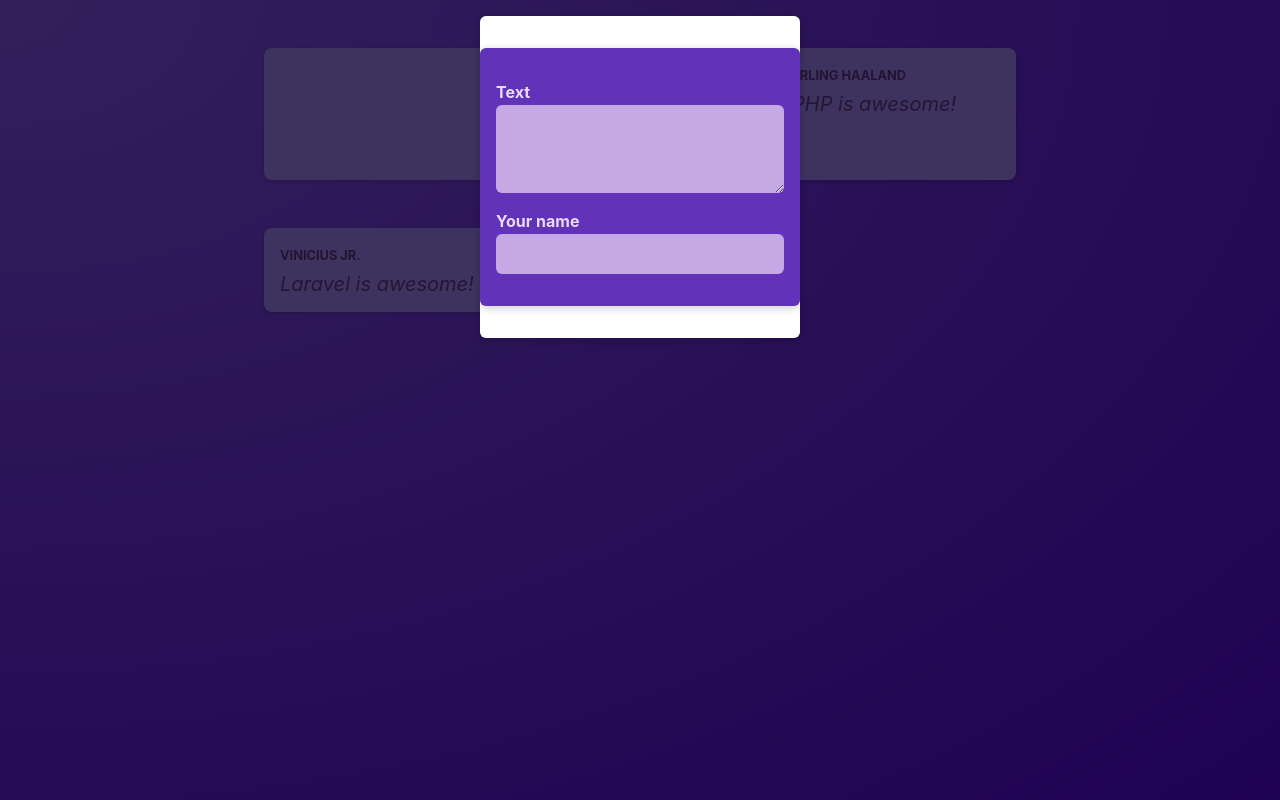
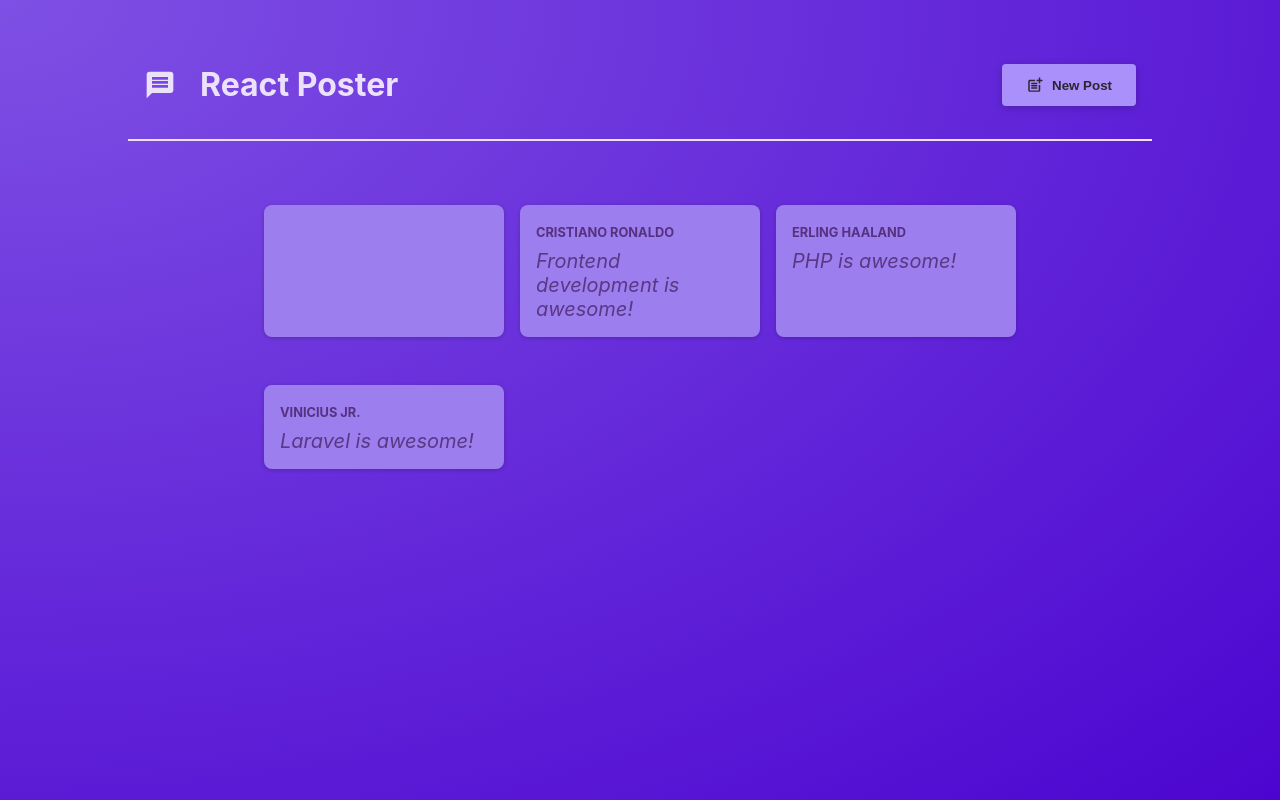
Before and after one commit to aryanataandi/react-poster, a React (Vite) app: page / in a window 1280 px wide. Built offline with nearby package versions, Linux system fonts and the light colour scheme.

Commit message:
feat: add header component

```diff
--- a/src/App.jsx
+++ b/src/App.jsx
@@ -1,10 +1,29 @@
+import { useState } from "react";
+
 import PostList from "./components/PostList";
+import MainHeader from "./components/MainHeader";
 
 function App() {
+  const [modalIsVisible, setModalIsVisible] = useState(false);
+
+  const showModalHandler = () => {
+    setModalIsVisible(true);
+  };
+
+  const hideModalHandler = () => {
+    setModalIsVisible(false);
+  };
+
   return (
-    <main>
-      <PostList />
-    </main>
+    <>
+      <MainHeader onCreatePost={showModalHandler}/>
+      <main>
+        <PostList
+          modalVisibility={modalIsVisible}
+          onStopPosting={hideModalHandler}
+        />
+      </main>
+    </>
   );
 }
 
--- /dev/null
+++ b/src/components/MainHeader.jsx
@@ -0,0 +1,22 @@
+import { MdPostAdd, MdMessage } from 'react-icons/md';
+
+import classes from './MainHeader.module.css';
+
+function MainHeader({ onCreatePost }) {
+  return (
+    <header className={classes.header}>
+      <h1 className={classes.logo}>
+        <MdMessage />
+        React Poster
+      </h1>
+      <p>
+        <button className={classes.button} onClick={onCreatePost}>
+          <MdPostAdd size={18} />
+          New Post
+        </button>
+      </p>
+    </header>
+  );
+}
+
+export default MainHeader;
--- /dev/null
+++ b/src/components/MainHeader.module.css
@@ -0,0 +1,36 @@
+.header {
+    /* padding: 2rem 10%; */
+    margin: 2rem 10%;
+    padding: 1rem;
+    text-align: center;
+    display: flex;
+    justify-content: space-between;
+    align-items: center;
+    border-bottom: 2px solid #ece1fa;
+  }
+
+  .logo {
+    font-size: 2rem;
+    display: flex;
+    gap: 1.5rem;
+    align-items: center;
+    color: #ece1fa;
+  }
+
+  .button {
+    display: inline-flex;
+    align-items: center;
+    gap: 0.5rem;
+    padding: 0.75rem 1.5rem;
+    background-color: #a990fb;
+    color: #2a2630;
+    border: none;
+    border-radius: 4px;
+    box-shadow: 0 2px 8px rgba(0, 0, 0, 0.2);
+    cursor: pointer;
+    font-weight: bold;
+  }
+
+  .button:hover {
+    background-color: #8c6cf7;
+  }
--- a/src/components/PostList.jsx
+++ b/src/components/PostList.jsx
@@ -4,8 +4,7 @@
 import { useState } from "react";
 import Modal from "./Modal";
 
-function PostList() {
-  const [modalIsVisible, setModalIsVisible] = useState(true);
+function PostList({ onStopPosting, modalVisibility }) {
   const [textBody, setTextBody] = useState("");
   const [textAuthor, setTextAuthor] = useState("");
 
@@ -17,14 +16,10 @@
     setTextAuthor(event.target.value);
   };
 
-  const hideModalHandler = () => {
-    setModalIsVisible(false);
-  }
-
   return (
     <>
-      {modalIsVisible && (
-        <Modal handleVisibilityModal={hideModalHandler}>
+      {modalVisibility && (
+        <Modal handleVisibilityModal={onStopPosting}>
           <NewPost
             bodyHandleChangeEvent={bodyHandleChangeEvent}
             authorHandleChangeEvent={authorHandleChangeEvent}
```
